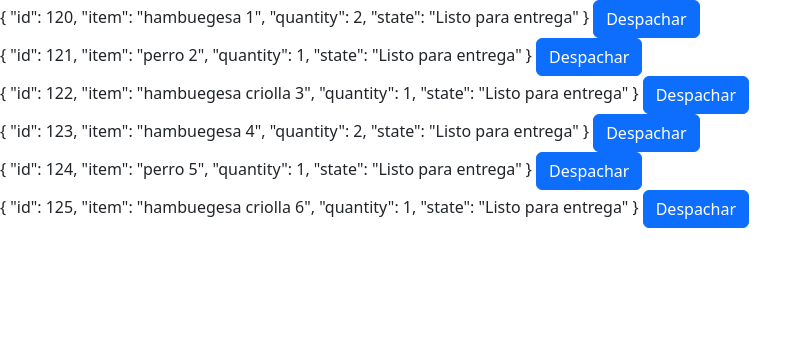
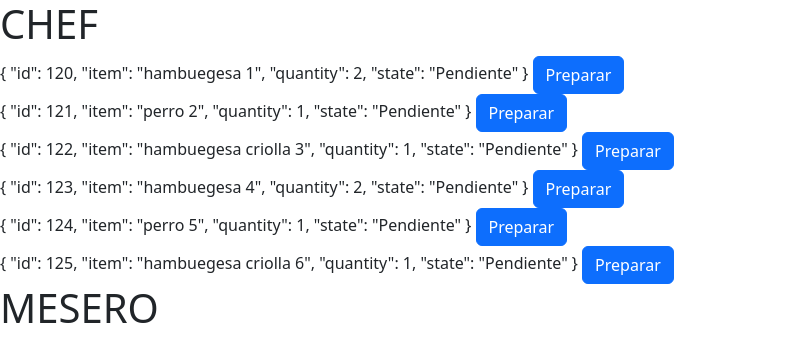
Before and after one commit to megof/FastFood, a plain HTML site: page index.html in a window 1280 px wide. Shown: the whole page, without its empty margins (0-812 px from the left). Drawn offline with nearby package versions, Linux system fonts and the light colour scheme; some packages are replaced by stand-ins of ours; a script that the page names is missing.

Commit message:
Logica chef terminada

```diff
--- a/index.html
+++ b/index.html
@@ -16,8 +16,33 @@
 
   <body>
     <div id="app">
+      <h1>CHEF</h1>
       <div v-for="order in orders">
-        <div v-if="order.state!=='Entregado'">
+        <div v-if="order.state==='Pendiente' || order.state==='En preparación'">
+          {{ order }}
+          <button
+            v-if="order.state==='Pendiente'"
+            @click="cookOrder(order.id)"
+            type="button"
+            class="btn btn-primary"
+          >
+            Preparar
+          </button>
+          <button
+            v-else-if="order.state==='En preparación'"
+            @click="cookOrder(order.id)"
+            type="button"
+            class="btn btn-primary"
+          >
+            Finalizar
+          </button>
+        </div>
+      </div>
+      <h1>MESERO</h1>
+      <div v-for="order in orders">
+        <div
+          v-if="order.state==='Listo para entrega' || order.state==='En entrega'"
+        >
           {{ order }}
           <button
             @click="dispatch(order.id)"
@@ -76,7 +101,6 @@
               >
                 Close
               </button>
-
             </div>
           </div>
         </div>
--- a/js/main.js
+++ b/js/main.js
@@ -28,37 +28,37 @@ const app = Vue.createApp({
           id: 120,
           item: 'hambuegesa 1',
           quantity: 2,
-          state: 'Listo para entrega'
+          state: 'Pendiente'
         },
         {
           id: 121,
           item: 'perro 2',
           quantity: 1,
-          state: 'Listo para entrega'
+          state: 'Pendiente'
         },
         {
           id: 122,
           item: 'hambuegesa criolla 3',
           quantity: 1,
-          state: 'Listo para entrega'
+          state: 'Pendiente'
         },
         {
           id: 123,
           item: 'hambuegesa 4',
           quantity: 2,
-          state: 'Listo para entrega'
+          state: 'Pendiente'
         },
         {
           id: 124,
           item: 'perro 5',
           quantity: 1,
-          state: 'Listo para entrega'
+          state: 'Pendiente'
         },
         {
           id: 125,
           item: 'hambuegesa criolla 6',
           quantity: 1,
-          state: 'Listo para entrega'
+          state: 'Pendiente'
         }
       ],
       orderToChange: null,
@@ -99,10 +99,10 @@ const app = Vue.createApp({
     countDeliveryTime (worker) {
       this.ordersTimeout.push(this.orderToChange)
       let timeout = setTimeout(() => {
-        console.log("en timeout")
+        console.log('en timeout')
         worker.state = 'Disponible'
         Object.assign(this.workers, worker)
-        this.ordersTimeout[0].state='Entregado'
+        this.ordersTimeout[0].state = 'Entregado'
         Object.assign(this.orders, this.ordersTimeout[0])
         localStorage.setItem('orders', JSON.stringify(this.orders))
         localStorage.setItem('workers', JSON.stringify(this.workers))
@@ -115,6 +115,24 @@ const app = Vue.createApp({
       this.orderToChange = this.orders.find(order => {
         return order.id === id
       })
+    },
+    cookOrder (id) {
+      const orderToCook = this.orders.find(order => {
+        return order.id === id
+      })
+
+      if (orderToCook.state === 'Pendiente') {
+        orderToCook.state = 'En preparación'
+        Object.assign(this.orders, orderToCook)
+        localStorage.setItem('orders', JSON.stringify(this.orders))
+        console.log('order to cook', orderToCook)
+      } else if(orderToCook.state === 'En preparación'){
+        alert('Al parecer has finalizado la preparación de este pedido. Enviar a domicilios?')
+        orderToCook.state = 'Listo para entrega'
+        Object.assign(this.orders, orderToCook)
+        localStorage.setItem('orders', JSON.stringify(this.orders))
+        console.log('order to cook', orderToCook)
+      }
     }
   },
   created () {
```
